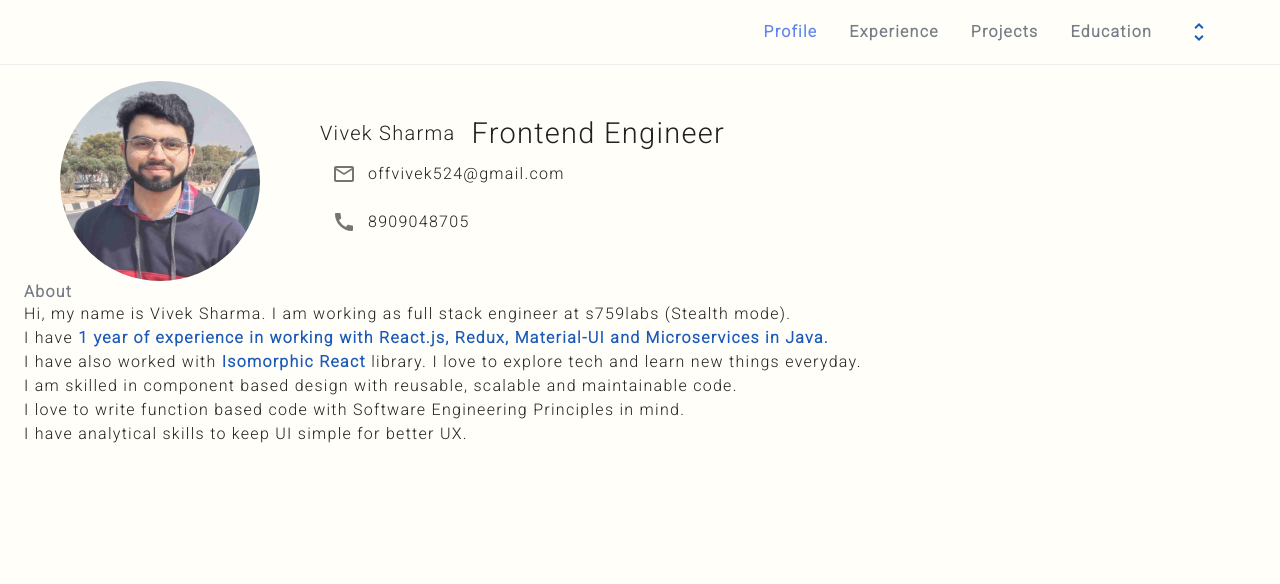
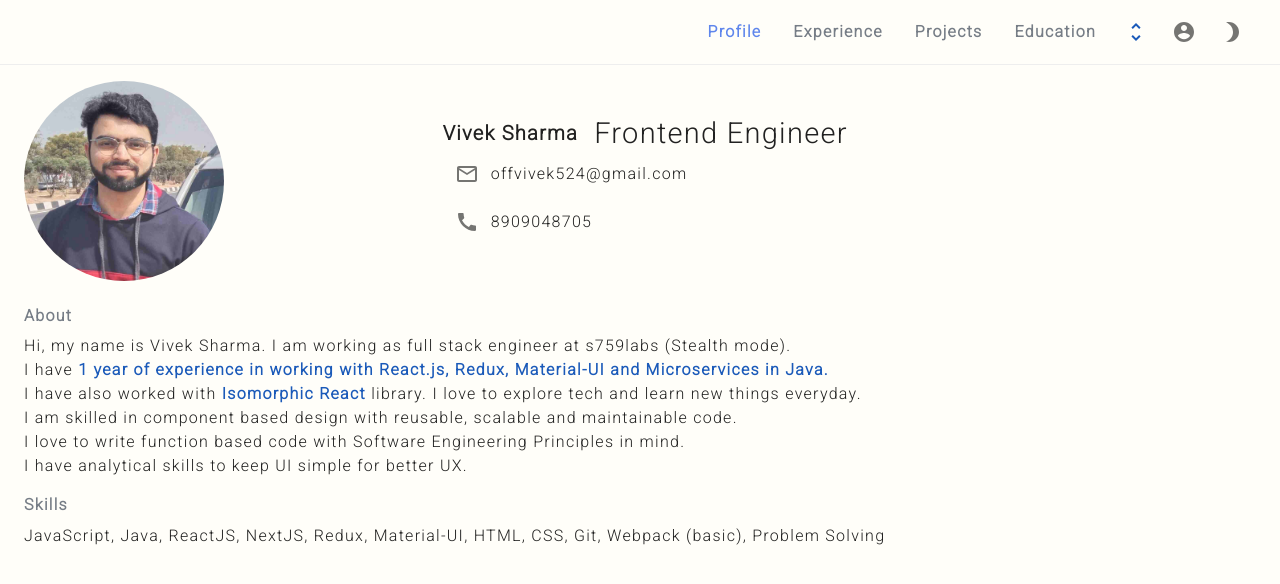
Before and after one commit to Vivekvashista/web-portfolio, a React (Create React App) app: page /Profile in a window 1280 px wide. Shown: the top 584 px of the page. Built offline with nearby package versions, Linux system fonts and the light colour scheme.

Commit message:
added reponsiveness to navbar and completed profile page

```diff
--- a/src/components/Profile.js
+++ b/src/components/Profile.js
@@ -19,13 +19,13 @@ const Profile = () => {
 
   return (
     <Page>
-      <Grid container className={classes.paddingTop} alignItems='center'>
-        <Grid item xl={3} lg={3} md={4} sm={5} xs={12} className={classes.center}>
+      <Grid container className={classes.detailsContainer} alignItems='center'>
+        <Grid item xl={3} lg={4} md={4} sm={12} xs={12} className={classes.center}>
           <Avatar alt="Display Picture" src={image} className={classes.large}>
             V
           </Avatar>
         </Grid>
-        <Grid item xl={9} lg={9} md={8} sm={7} xs={12}>
+        <Grid item xl={9} lg={8} md={8} sm={12} xs={12} className={classes.contactDetails}>
           <Box display='flex' alignItems='center'>
             <Typography variant='h4' component='h2' className={classes.marginRight}>
               {PersonalDetails.MY_NAME}
@@ -37,11 +37,19 @@ const Profile = () => {
               }}
             />
           </Box>
-          <Box display='flex' alignItems='center'>
+          <Box
+            display='flex'
+            alignItems='center'
+          >
             <IconButton disableRipple>
               <MailOutline/>
             </IconButton>
-            <Typography variant='body1' component='div'>
+            <Typography
+              variant='body1'
+              component='a'
+              href={`mailto:${PersonalDetails.EMAIL}`}
+              className={classes.removeLinkStyle}
+            >
               {PersonalDetails.EMAIL}
             </Typography>
           </Box>
@@ -49,14 +57,19 @@ const Profile = () => {
             <IconButton disableRipple>
               <Call/>
             </IconButton>
-            <Typography variant='body1' component='div'>
+            <Typography
+              variant='body1'
+              component='a'
+              href={`tel:${PersonalDetails.EMAIL}`}
+              className={classes.removeLinkStyle}
+            >
               {PersonalDetails.CONTACT}
             </Typography>
           </Box>
         </Grid>
       </Grid>
 
-      <Box paddingLeft={3}>
+      <Box paddingLeft={3} paddingTop={3}>
         <Heading text={'About'}/>
         <Typography variant='body1' component='div'>
           Hi, my name is Vivek Sharma. I am working as full stack engineer at s759labs (Stealth mode).<br/>
@@ -71,6 +84,12 @@ const Profile = () => {
           I love to write function based code with Software Engineering Principles in mind.<br/>
           I have analytical skills to keep UI simple for better UX.<br/>
         </Typography>
+        <Box paddingTop={2}>
+          <Heading text="Skills"/>
+          <Typography variant='body1' component="div">
+            {PersonalDetails.SKILLS.join(", ")}
+          </Typography>
+        </Box>
       </Box>
     </Page>
   );
@@ -82,13 +101,23 @@ const useStyles = makeStyles(theme => ({
     height: 200
   },
   center: {
-    display: 'flex',
-    justifyContent: 'center',
+    [theme.breakpoints.down("sm")]: {
+      display: 'flex',
+      justifyContent: 'center'
+    }
   },
   marginRight: {
     marginRight: theme.spacing(2)
   },
-  paddingTop: {
+  removeLinkStyle: {
+    color: theme.palette.text.primary,
+    textDecoration: 'none',
+    "&:hover": {
+      textDecoration: 'underline'
+    }
+  },
+  detailsContainer: {
+    paddingLeft: theme.spacing(3),
     paddingTop: theme.spacing(2)
   }
 }));
--- a/src/components/helperComponents/Heading.js
+++ b/src/components/helperComponents/Heading.js
@@ -1,12 +1,21 @@
 import React from 'react';
 import {Typography} from "@material-ui/core";
+import {makeStyles} from "@material-ui/core/styles";
 
 const Heading = ({ text }) => {
+  const classes = useStyles();
+
   return (
-    <Typography variant='h5' component='h6' color='textSecondary'>
+    <Typography variant='h5' component='h6' color='textSecondary' className={classes.paddingBottom}>
       {text}
     </Typography>
   );
 };
 
+const useStyles = makeStyles(theme => ({
+  paddingBottom: {
+    paddingBottom: theme.spacing(1)
+  }
+}));
+
 export default Heading;
--- a/src/components/helperComponents/MenuRenderer.js
+++ b/src/components/helperComponents/MenuRenderer.js
@@ -3,13 +3,16 @@ import MenuItem from '@material-ui/core/MenuItem';
 import MenuList from '@material-ui/core/MenuList';
 import Popover from "@material-ui/core/Popover";
 import {Typography} from "@material-ui/core";
+import {Avatar} from "@material-ui/core";
 
-export default function MenuRenderer({ items, Component }) {
+export default function MenuRenderer({ items, Component, typographyProps, startIndex=0 }) {
   const [anchorEl, setAnchorEl] = React.useState(null);
 
   const handleClick = (event) => {
     setAnchorEl(event.currentTarget);
   };
+
+  const isString = str => typeof str === "string";
 
   const handleClose = () => {
     setAnchorEl(null);
@@ -39,10 +42,16 @@ export default function MenuRenderer({ items, Component }) {
       >
         <MenuList>
           {
-            items?.map(item => (
-              <MenuItem onClick={handleClose}>
-                <Typography variant='h6' component='span'>
-                  {item}
+            items?.map((item, index) => (
+              <MenuItem onClick={item.onClick} key={item.label}>
+                {
+                  (item.icon && isString(item.icon)) ?
+                    <Avatar alt={item.label} src={item.imageUrl}/> :
+                    item.icon ? <item.icon/> :
+                      <></>
+                }
+                <Typography variant='h6' component='span' {...typographyProps?.(startIndex+index)}>
+                  {item.label}
                 </Typography>
               </MenuItem>
             ))
--- a/src/layout/AppHeader.js
+++ b/src/layout/AppHeader.js
@@ -9,7 +9,6 @@ import {Typography} from "@material-ui/core";
 import {List} from "@material-ui/core";
 import constants from "../utils/constants";
 import {ListItem} from "@material-ui/core";
-import {ListItemIcon} from "@material-ui/core";
 import {IconButton} from "@material-ui/core";
 import {UnfoldMore} from "@material-ui/icons";
 import {ListItemText} from "@material-ui/core";
@@ -19,6 +18,11 @@ import {useHistory, useLocation} from 'react-router-dom';
 import JobTitleWithEffect from "./components/JobTitleWithEffect";
 import MenuRenderer from "../components/helperComponents/MenuRenderer";
 import {PersonalDetails} from "../utils/constants";
+import {AccountCircle} from "@material-ui/icons";
+import {Brightness3} from "@material-ui/icons";
+import {selectTab} from "../utils/helpers";
+import {getMenuItems} from "../utils/helpers";
+import {getSocialMediaItems} from "../utils/helpers";
 
 const AppHeader = () => {
   const classes = useStyles();
@@ -27,16 +31,12 @@ const AppHeader = () => {
   const history = useHistory();
   const location = useLocation();
 
-  const getNavItem = (index) => {
+  const getNavTypographyProps = (index) => {
     return ({
       variant: 'h5',
       className: activeTab === index ? classes.active : classes.textSecondary
     });
   };
-
-  const selectTab = index => () => {
-    history.push(`/${constants.navItems[index]}`);
-  }
 
   useEffect(() => {
     const id = location.pathname.replace("/","");
@@ -52,7 +52,7 @@ const AppHeader = () => {
           activeTab !==0 &&
           <Box display='flex' alignItems='center'>
             <Avatar src={Photo} alt='Vivek' className={classes.large}/>
-            <Box className={classes.info}>
+            <Box>
               <Typography variant='body2' component='div'>
                 {PersonalDetails.MY_NAME}
               </Typography>
@@ -65,47 +65,64 @@ const AppHeader = () => {
             </Box>
           </Box>
         }
+        <Box className={classes.navContainer}>
+          <Box display="flex" alignItems='center' className={classes.showOnDesktop}>
             <List component='nav' classes={{root: classes.list}}>
               {
                 constants.navItems.slice(0,4).map((item, index) => (
-              <ListItem key={index} className={classes.transition} onClick={selectTab(index)}>
-                <ListItemText primaryTypographyProps={getNavItem(index)}>
+                  <ListItem key={index} className={classes.transition} onClick={selectTab(history, index)}>
+                    <ListItemText primaryTypographyProps={getNavTypographyProps(index)}>
                       {item}
                     </ListItemText>
                   </ListItem>
                 ))
               }
-          <ListItem>
-            <ListItemIcon>
+            </List>
             <MenuRenderer
-                items={constants.navItems.slice(4)}
+              items={getMenuItems(history, 4)}
               Component={
-                  <IconButton size='small' color='secondary'>
+                <IconButton color='secondary'>
                   <UnfoldMore/>
                 </IconButton>
               }
+              typographyProps={getNavTypographyProps}
+              startIndex={4}
             />
-            </ListItemIcon>
-          </ListItem>
-        </List>
+          </Box>
+          <Box className={classes.showOnMobile}>
+            <MenuRenderer
+              items={getMenuItems(history, 0)}
+              Component={
+                <IconButton color='secondary'>
+                  <UnfoldMore/>
+                </IconButton>
+              }
+              typographyProps={getNavTypographyProps}
+              startIndex={0}
+            />
+          </Box>
+          <MenuRenderer
+            items={getSocialMediaItems()}
+            Component={
+              <IconButton>
+                <AccountCircle/>
+              </IconButton>
+            }
+          />
+          <IconButton>
+            <Brightness3/>
+          </IconButton>
+        </Box>
       </Toolbar>
     </AppBar>
   );
-}
+};
 
 const useStyles = makeStyles(theme => ({
   large: {
     width: 55,
     height: 55,
     marginRight: theme.spacing(1)
-  },
-  info: {
-    //color: theme.palette.grey.A700,
-  },
-  list: {
-    display: 'flex',
-    marginLeft: `auto`,
-    // marginRight: 'auto'
   },
   transition: {
     position: 'relative',
@@ -136,6 +153,24 @@ const useStyles = makeStyles(theme => ({
   },
   active: {
     color: theme.palette.text.hint,
+  },
+  showOnDesktop: {
+    [theme.breakpoints.down("sm")]: {
+      display: "none"
+    }
+  },
+  list: {
+    display: "flex"
+  },
+  showOnMobile: {
+    [theme.breakpoints.up("md")]: {
+      display: "none"
+    }
+  },
+  navContainer: {
+    display: 'flex',
+    alignItems: 'center',
+    marginLeft: 'auto'
   }
 }));
 export default AppHeader;
--- a/src/theming/typography.js
+++ b/src/theming/typography.js
@@ -15,7 +15,7 @@ const typography = {
     letterSpacing: '0.08rem'
   },
   h4: {
-    fontWeight: 500,
+    fontWeight: 600,
     fontSize: 20,
     letterSpacing: '0.08rem'
   },
--- a/src/utils/constants.js
+++ b/src/utils/constants.js
@@ -1,20 +1,46 @@
 const constants = {
   navItems: ["Profile", "Experience", "Projects", "Education", "Certification and Achievements", "Recommendations"],
-  interests: ["Full Stack Engineer", "Frontend Engineer", "Javascript Developer", "Web Developer"]
+  interests: ["Full Stack Engineer", "Frontend Engineer", "Javascript Developer", "Web Developer"],
+  socialHandles: [
+    {
+      name: "Linkedin",
+      url: "https://www.linkedin.com/in/vivekvashista/",
+    },
+    {
+      name: "LeetCode",
+      url: "https://leetcode.com/offvivek524/",
+    },
+    {
+      name: "Github",
+      url: "https://github.com/Vivekvashista",
+    },
+    {
+      name: "CodeChef",
+      url: "https://www.codechef.com/users/vivek_vashista",
+    },
+    {
+      name: "Hackerearth",
+      url: "https://www.hackerearth.com/@vivek1540",
+    },
+  ]
 }
 
 export const PersonalDetails = {
   MY_NAME: "Vivek Sharma",
   EMAIL: "offvivek524@gmail.com",
   CONTACT: "8909048705",
-  ABOUT: [
-    "Hi, my name is Vivek Sharma. I am working as full stack engineer at s759labs (Stealth mode).",
-    "I have 10 months of experience in working with React.js, Redux and Microservices in Java.",
-    "I also worked with server-side rendering. I am interested in web development.",
-    "I am skilled in component based design with reusable, scalable and maintainable code.",
-    "I love to write function based code with Software Engineering Principles in mind.",
-    "I have analytical skills to keep UI simple for better UX.",
-    "I love to explore tech and learn new things everyday.",
+  SKILLS: [
+    "JavaScript",
+    "Java",
+    "ReactJS",
+    "NextJS",
+    "Redux",
+    "Material-UI",
+    "HTML",
+    "CSS",
+    "Git",
+    "Webpack (basic)",
+    "Problem Solving",
   ]
 }
 
--- a/src/utils/helpers.js
+++ b/src/utils/helpers.js
@@ -1,3 +1,5 @@
+import constants from "./constants";
+
 export function InterestService(interests) {
   let currentInterest = 0;
   this.getNext = function (){
@@ -6,3 +8,26 @@ export function InterestService(interests) {
 
   this.length = interests.length;
 }
+
+export const getMenuItems = (history, start) => (
+  constants.navItems.slice(start).map((item, i) => ({
+    icon: null,
+    label: item,
+    onClick: selectTab(history, start+i)
+  }))
+);
+
+export const getSocialMediaItems = () => (
+  constants.socialHandles.map(handle => ({
+    icon: null,
+    label: handle.name,
+    imageUrl: null,
+    onClick: function (){
+      window.open(handle.url, "_blank");
+    }
+  }))
+)
+
+export const selectTab = (history, index) => () => {
+  history.push(`/${encodeURIComponent(constants.navItems[index])}`);
+}
```
Lines whose indentation alone changed are shown as unchanged.
